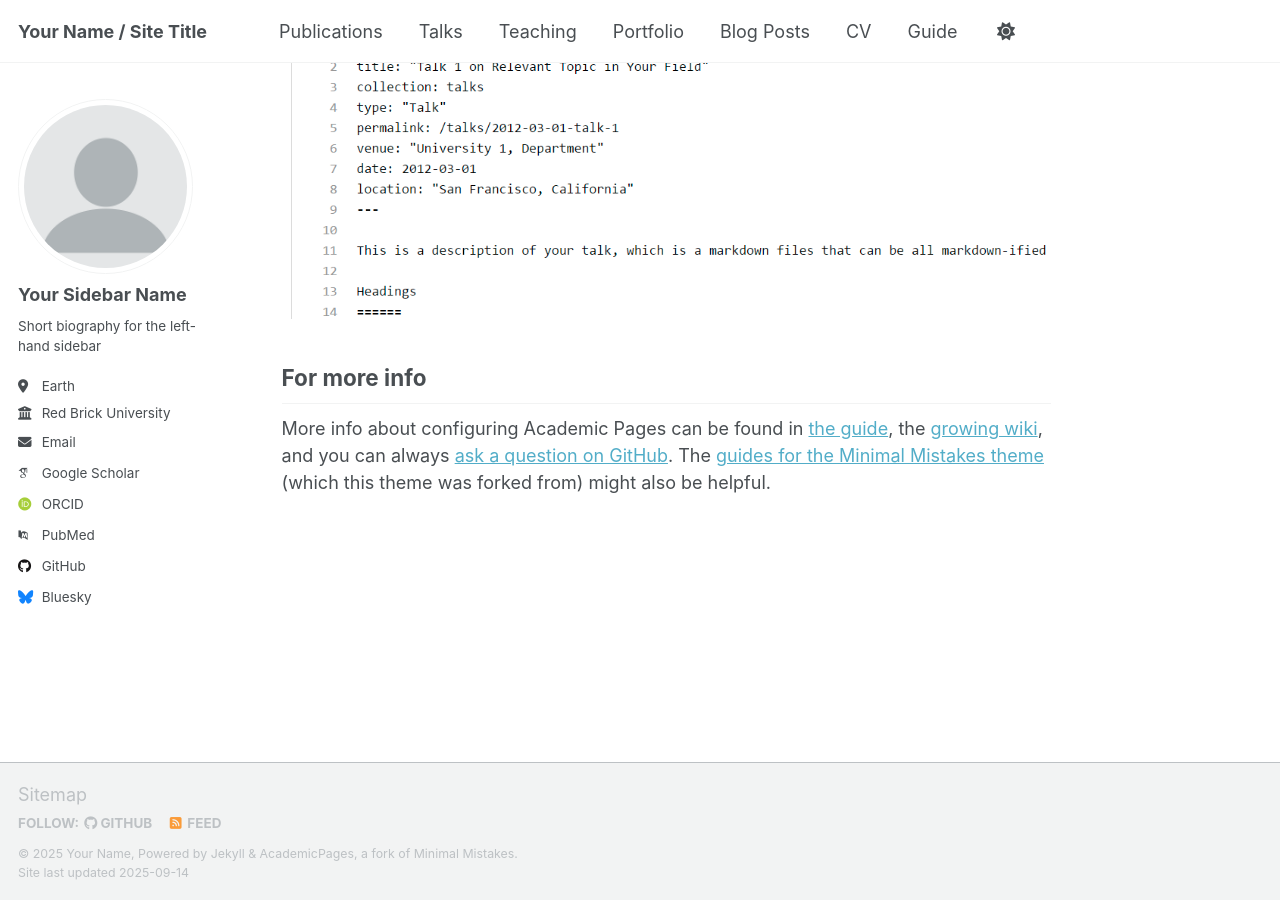
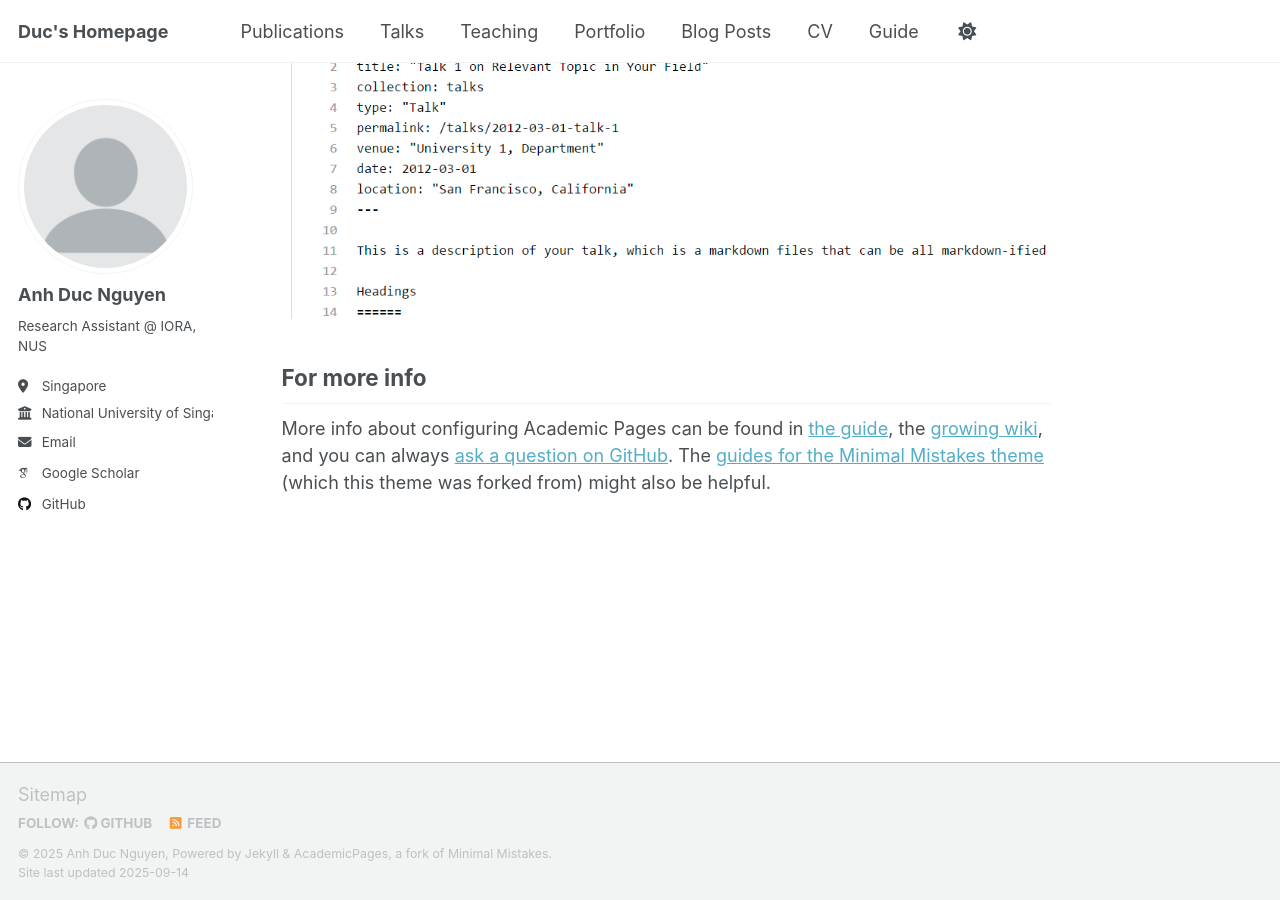
Before and after one commit to ducna271/ducna271.github.io, a Jekyll site: the page built from _pages/about.md, in a window 1280 px wide and 900 px high, scrolled down 2880 px. Built offline with Jekyll 4.4.1, drawn with Linux system fonts in a browser that asks for light colours; some web fonts are replaced; a script that is not in the unit is left out.

Commit message:
Update _config.yml

```diff
--- a/_config.yml
+++ b/_config.yml
@@ -9,14 +9,14 @@
 # Basic Site Settings
 locale                   : "en-US"
 site_theme               : "default" # Currently available options are "default", "air"
-title                    : "Your Name / Site Title"
+title                    : "Duc's Homepage"
 title_separator          : "-"
-name                     : &name "Your Name"
-description              : &description "Your Name's academic portfolio"   # Update this with a general description of your site, this is the default if not overridden by a page
-url                      : https://academicpages.github.io # The base hostname & protocol for your site e.g. "https://[your GitHub username].github.io",
+name                     : &name "Anh Duc Nguyen"
+description              : &description "Duc's academic portfolio"   # Update this with a general description of your site, this is the default if not overridden by a page
+url                      : https://ducna271.github.io # The base hostname & protocol for your site e.g. "https://[your GitHub username].github.io",
                                                            # or if you already have some other page hosted on Github then use "https://[your GitHub username].github.io/[Your Repo Name]"
 baseurl                  : "" # the subpath of your site, e.g. "/blog"
-repository               : "academicpages/academicpages.github.io"
+repository               : "ducna271/ducna271.github.io"
 
 # Site Author - The following control what appear as part of the author content on the side bar.
 #               If a field is blank the icon and link will not appear, otherwise it will be shown.
@@ -24,37 +24,36 @@ repository               : "academicpages/academicpages.github.io"
 author:
   # Biographic information
   avatar           : "profile.png"
-  name             : "Your Sidebar Name"
+  name             : "Anh Duc Nguyen"
   pronouns         : # example: "she/her"
-  bio              : "Short biography for the left-hand sidebar"
-  location         : "Earth"
-  employer         : "Red Brick University"
+  bio              : "Research Assistant @ IORA, NUS"
+  location         : "Singapore"
+  employer         : "National University of Singapore"
   uri              : # URL
-  email            : "none@example.org"
+  email            : "ducna@nus.sg.edu"
 
   # Academic websites
   academia         : # URL
   arxiv            : # URL - Update with the correct link to your profile
-  googlescholar    : "https://scholar.google.com/citations?user=PS_CX0AAAAAJ"
+  googlescholar    : "https://scholar.google.com/citations?user=MyzRd78AAAAJ&hl=en"
   inspire-hep      : # URL
   impactstory      : # URL
-  orcid            : "http://orcid.org/yourorcidurl"
+  orcid            : # URL
   semantic         : # URL
-  pubmed           : "https://www.ncbi.nlm.nih.gov/pubmed/?term=john+snow"
-  researchgate     : # URL
+  pubmed           : # URL
   scopus           : # URL
 
   # Repositories and software development
   bitbucket        : # Username - Update with your username on the site
   codepen          : # Username
   dribbble         : # Username
-  github           : "academicpages"
+  github           : "ducna271"
   kaggle           : # Username
   stackoverflow    : # User number or user number and name (i.e., use "1" or "1/jeff-atwood")
 
   # Social media
   artstation       : # Username
-  bluesky          : "bsky.app" # Replace this with you Bluesky username
+  bluesky          : # Username
   facebook         : # Username
   flickr           : # Username
   foursquare       : # Username
```
